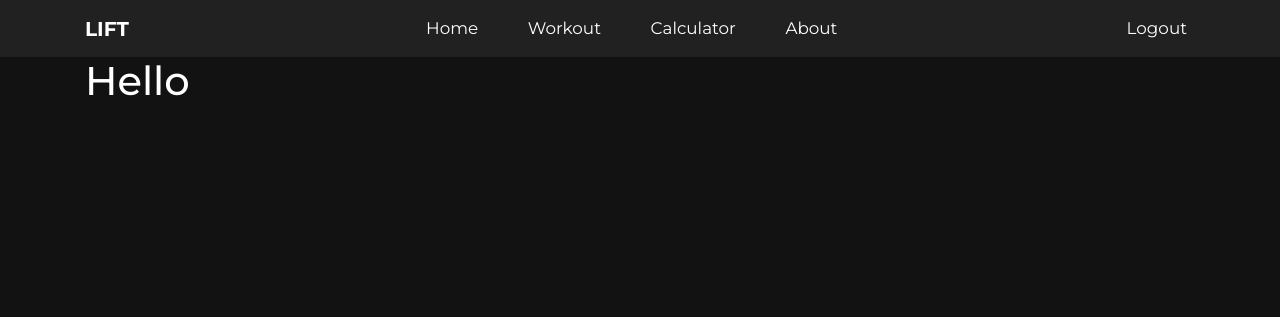
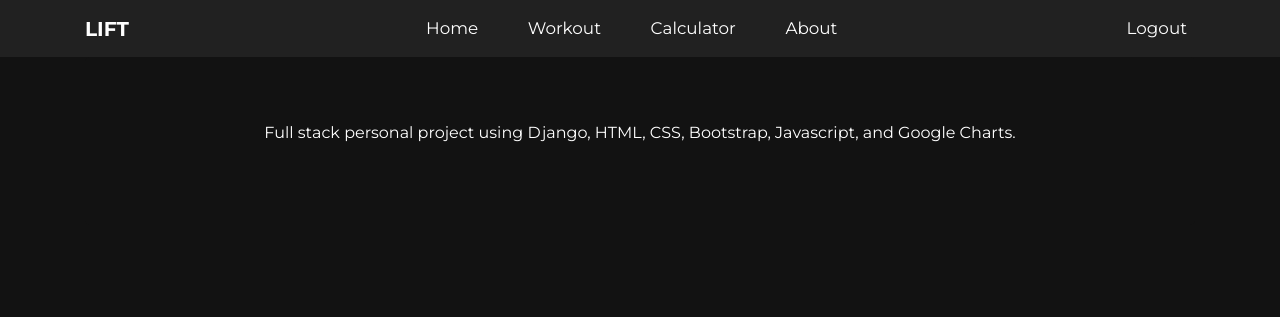
Before and after one commit to bsule/Workout-Tracker, a Django app: page /about/ in a window 1280 px wide. Shown: the top 317 px of the page. Run offline with Django 4.2, Linux system fonts and the light colour scheme; a user stored in the database is signed in; parts of the project's set-up code (start-up, migrations or seed data) failed here and were passed over; some libraries are stand-ins or nearby versions.

Commit message:
working on about page

```diff
--- a/workout_tracker/static/css/master.css
+++ b/workout_tracker/static/css/master.css
@@ -34,3 +34,8 @@ body{
 .btn-getstarted{
     margin-top: 20px;
 }
+
+.about-jumbotron{
+    display: flex;
+    justify-content: center;
+}
--- a/workout_tracker/templates/about.html
+++ b/workout_tracker/templates/about.html
@@ -1,8 +1,9 @@
 {% extends 'base.html' %}
+{% load static %}
 
 {% block content %}
-
-    <h1>Hello</h1>
-
-
+    <div class="jumbotron about-jumbotron">
+        <p>Full stack personal project using Django, HTML, CSS, Bootstrap, Javascript, and Google Charts.</p>
+    </div>
+    <a href="#"></a>
 {% endblock %}
--- a/workout_tracker/workouts/templates/workoutsplitshower.html
+++ b/workout_tracker/workouts/templates/workoutsplitshower.html
@@ -27,7 +27,8 @@
                 <p class="link"><a href="{% url 'reps_view' workout.id %}">{{ workout.name }}</a></p>
             {% endfor %}
         {% else %}
-            <h5>No Workouts Made</h5>
+            <h5>No Workouts Made.</h5>
+            <h5>Click New Workout to Get Started.</h5>
         {% endif %}
 
     </div>
```
Also changed, not shown: workout_tracker/db.sqlite3, workout_tracker/static/pics/github.jpg (added).
